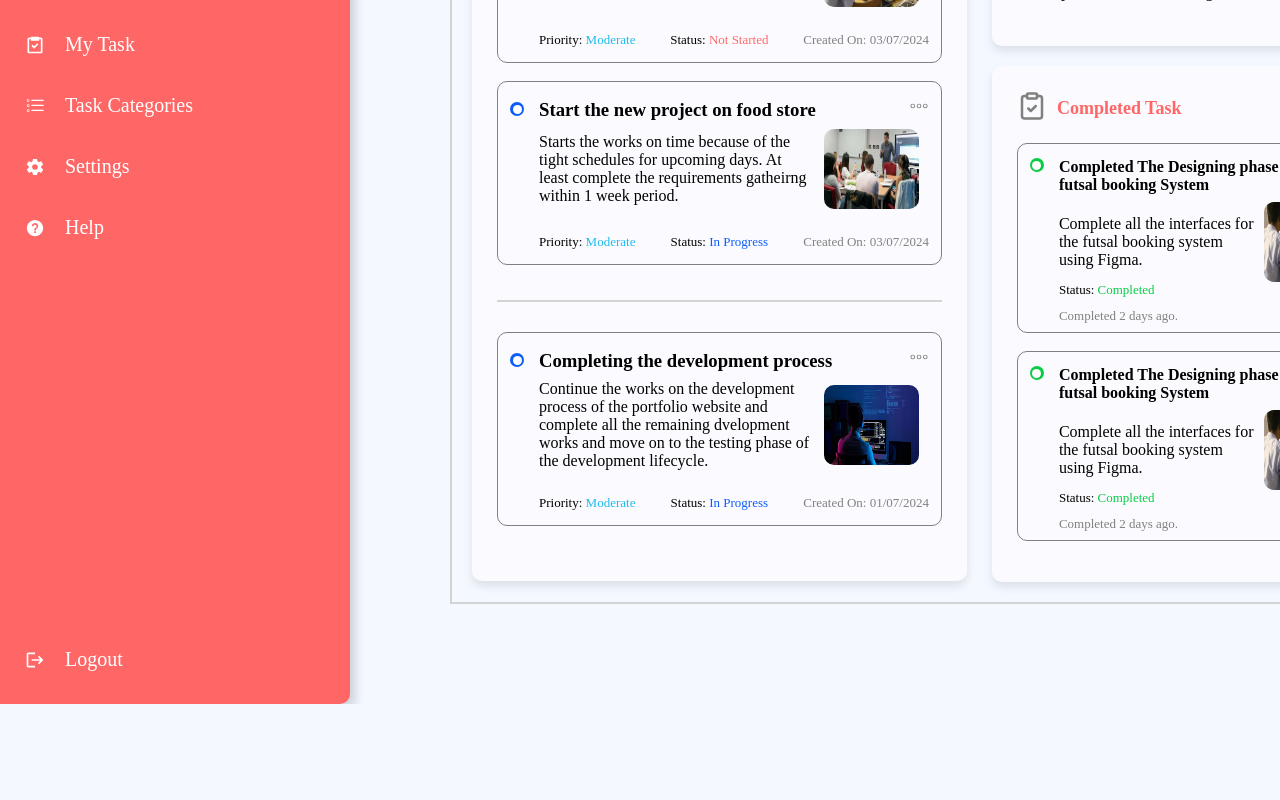
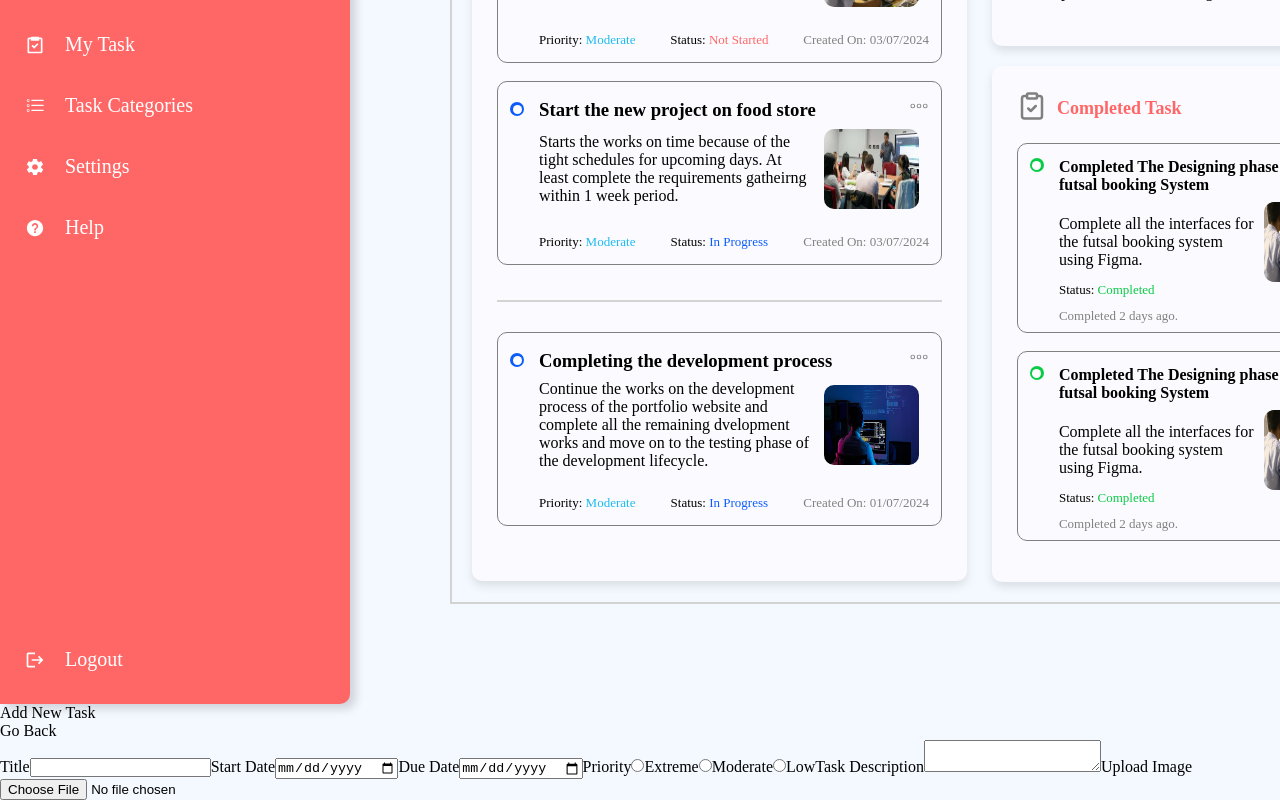
Before and after one commit to Akmal1796/ToDoApp, a React (Vite) app: page / in a window 1280 px wide. Shown: the part 394-1194 px from the top of the page. Before the commit the page ends 1098 px from the top, so only its background shows below. Built offline with nearby package versions, Linux system fonts and the light colour scheme.

Commit message:
Just created the add new task form structure

```diff
--- a/src/App.jsx
+++ b/src/App.jsx
@@ -1,6 +1,7 @@
 import './App.css'
 import Nav from './Components/Nav'
 import Sidebar from './Components/Sidebar'
+import TaskForm from './Components/TaskForm'
 import Tasks from './Components/Tasks'
 
 const App = () => {
@@ -9,6 +10,7 @@ const App = () => {
       <Nav />
       <Tasks />
       <Sidebar />
+      <TaskForm />
     </div>
   )
 }
--- /dev/null
+++ b/src/Components/TaskForm.jsx
@@ -0,0 +1,39 @@
+import React from 'react'
+import './TaskForm.css'
+
+const TaskForm = () => {
+  return (
+    <div>
+        <div className='form-header'>
+            <p>Add New Task</p>
+            <p>Go Back</p>
+        </div>
+        <div className='form-content'>
+            <form>
+                <label>Title</label>
+                <input type='text'/>
+
+                <label>Start Date</label>
+                <input type='date'/>
+
+                <label>Due Date</label>
+                <input type='date'/>
+
+                <label htmlFor='priority'>Priority</label>
+                <input type='radio' name='priority' />Extreme
+                <input type='radio' name='priority'/>Moderate
+                <input type='radio' name='priority'/>Low
+
+                <label>Task Description</label>
+                <textarea />
+
+                <label>Upload Image</label>
+                <input type='file'/>
+            </form>
+        </div>
+        <div></div>
+    </div>
+  )
+}
+
+export default TaskForm
--- a/src/Components/Tasks.jsx
+++ b/src/Components/Tasks.jsx
@@ -32,7 +32,10 @@ const Tasks = () => {
             </div>
 
             <div className='todo-header-right-section'>
-              <div className='header-right'><LuPlus size={18} className='plus-icon'/><span> Add Task</span></div>
+              <div className='header-right'>
+                <LuPlus size={18} className='plus-icon'/>
+                <span> Add Task</span>
+              </div>
             </div>
 
           </div>
```
Also changed, not shown: src/Components/TaskForm.css (added).
